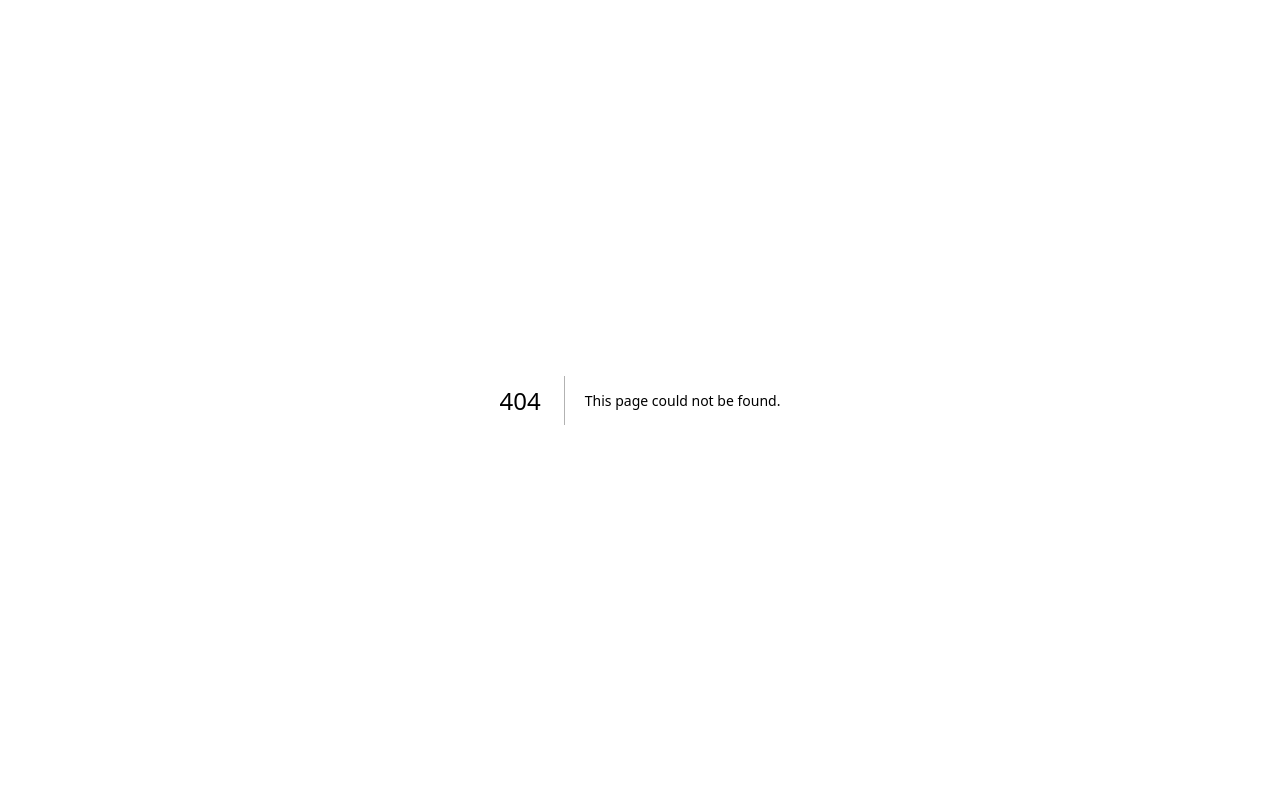
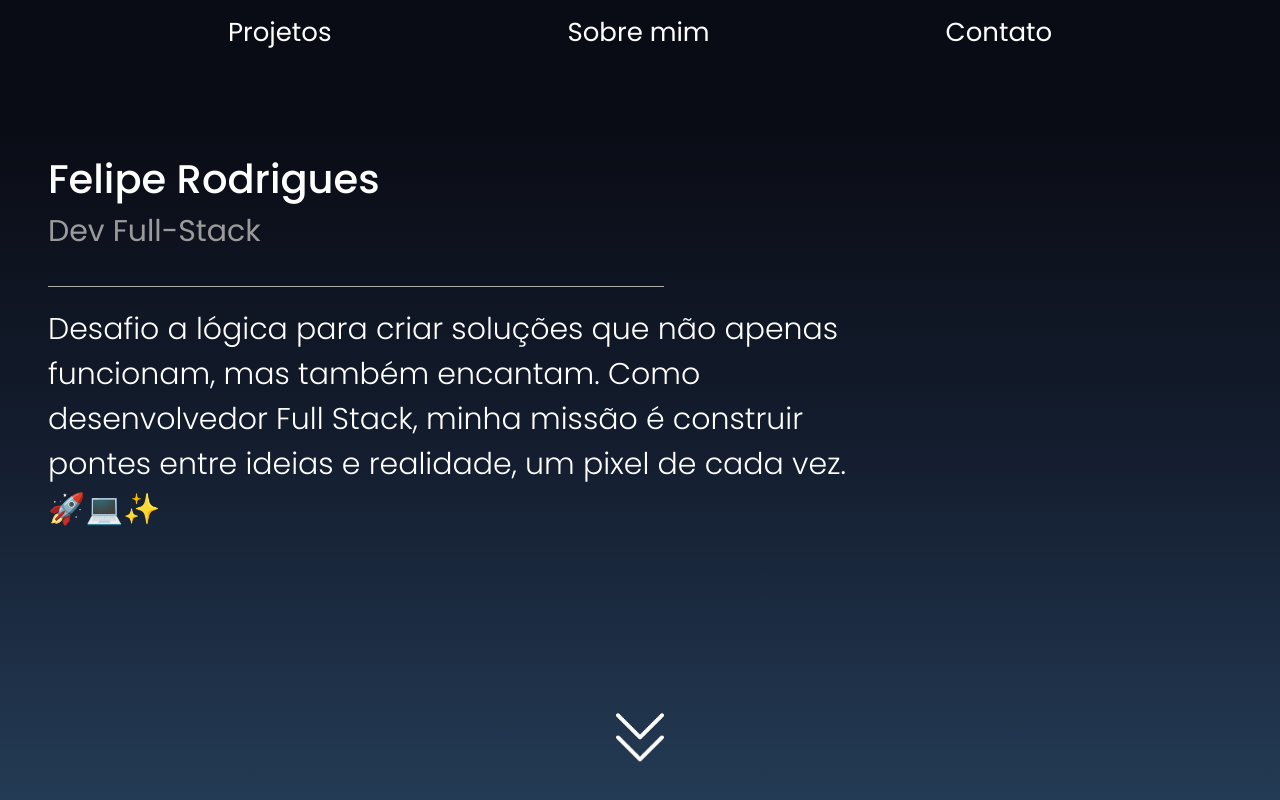
Before and after one commit to felipethecreator/web-portfolio, a Next.js app: page /home in a window 1280 px wide. Before the commit this address had no page. Built offline with nearby package versions, Linux system fonts and the light colour scheme.

Commit message:
feat: Home page added

```diff
--- /dev/null
+++ b/src/app/home/page.tsx
@@ -0,0 +1,11 @@
+import Header from '../../components/Header'
+import Hero from '../../components/Hero'
+
+export default function MainPage() {
+    return(
+        <div className='h-screen bg-[linear-gradient(180deg,#0A0C15_16%,#141E30,#243B55)]'>
+            <Header/>
+            <Hero/>
+        </div>
+    )
+}
```
